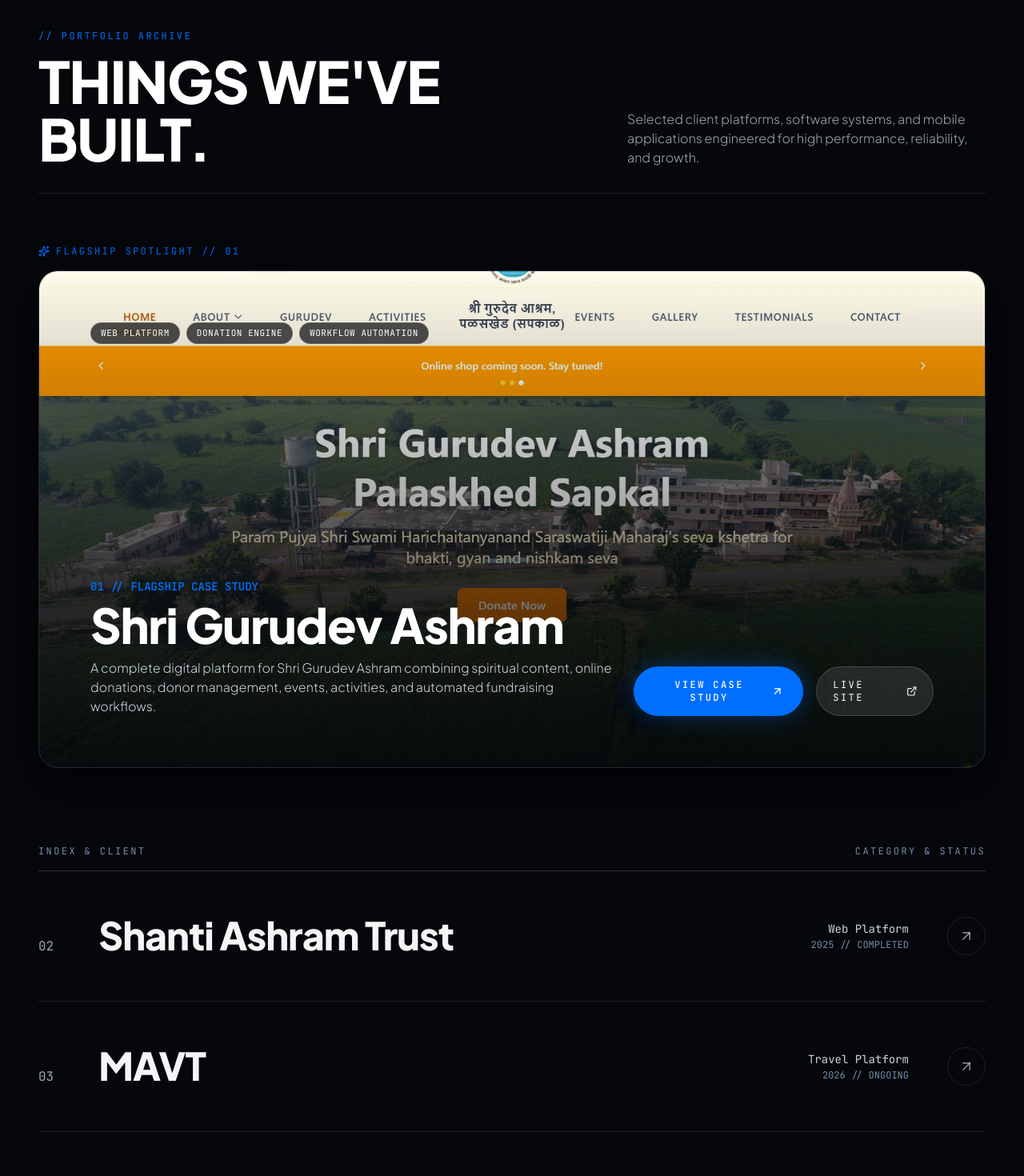
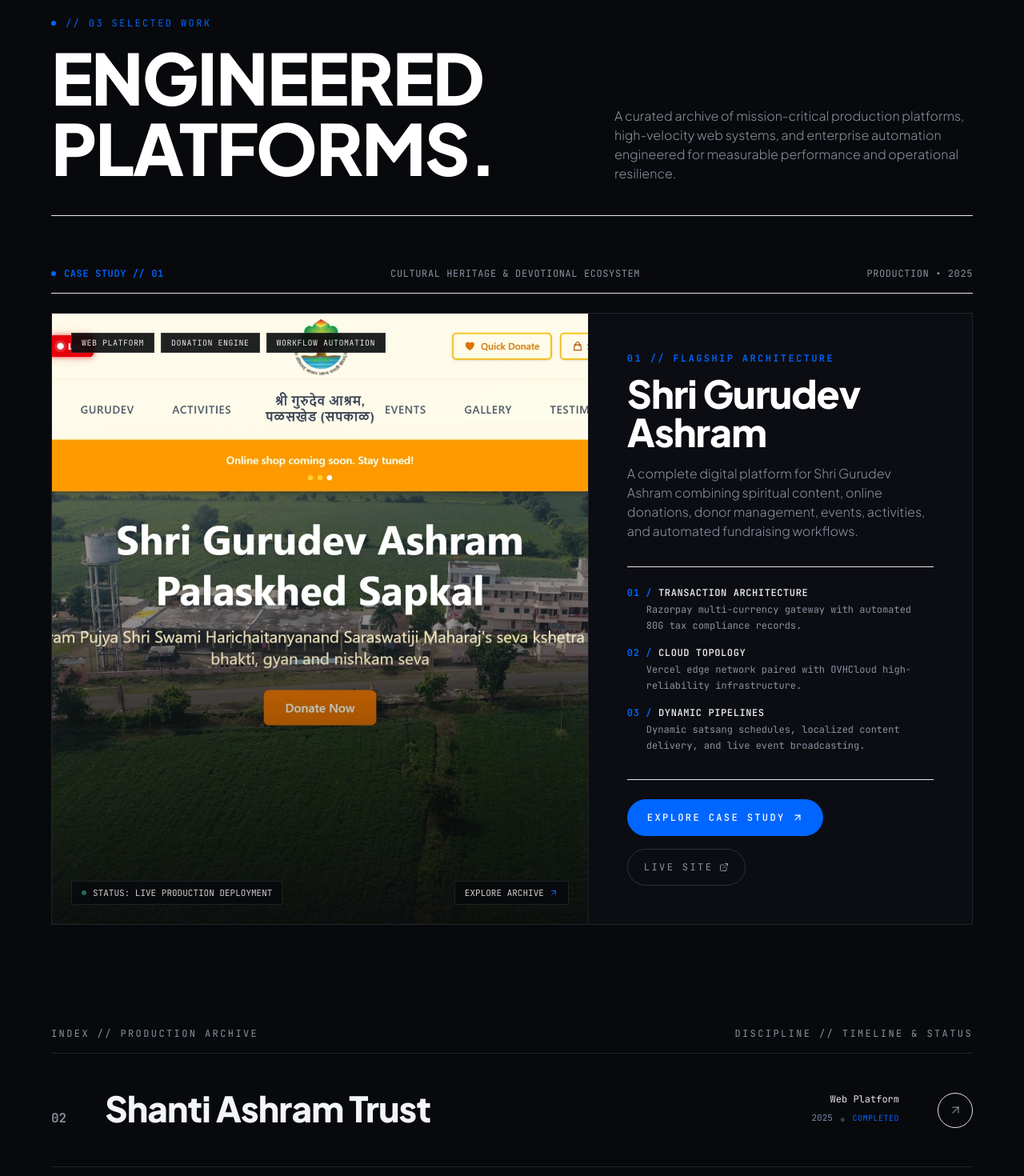
Before and after one commit to KrishnaprasadVyas/KMAI.TECH, a React (Vite) app: page / in a window 1280 px wide. Shown: the part 2120-3590 px from the top of the page at 80% size. Built offline with nearby package versions, Linux system fonts and the light colour scheme.

Commit message:
feat: redesign flagship case study 01 into architectural visual plate without card boxes

```diff
--- a/src/components/common/MagneticButton.tsx
+++ b/src/components/common/MagneticButton.tsx
@@ -90,13 +90,13 @@
 
   const variantStyles = {
     primary:
-      'bg-[#006EFF] hover:bg-[#1683FF] text-white border border-[#006EFF] shadow-[0_0_30px_rgba(0,110,255,0.35)] hover:shadow-[0_0_45px_rgba(0,110,255,0.6)]',
+      'bg-[#0066FF] hover:bg-[#0052CC] text-white border border-[#0066FF] active:scale-[0.98]',
     secondary:
-      'bg-[#0B1F3A] hover:bg-[#11294D] text-white border border-[#162B4C] hover:border-[#006EFF]/50',
+      'bg-[#121620] hover:bg-[#1A2030] text-white border border-white/10 hover:border-white/20 active:scale-[0.98]',
     outline:
-      'bg-transparent hover:bg-white/5 text-white border border-white/20 hover:border-[#006EFF]',
+      'bg-transparent hover:bg-white/5 text-white border border-white/20 hover:border-white/40 active:scale-[0.98]',
     ghost:
-      'bg-transparent hover:bg-white/5 text-white/80 hover:text-white border border-transparent',
+      'bg-transparent hover:bg-white/5 text-white/80 hover:text-white border border-transparent active:scale-[0.98]',
   };
 
   const baseClasses = `relative inline-flex items-center justify-center font-medium rounded-full transition-colors duration-300 select-none cursor-pointer ${variantStyles[variant]} ${className}`;
--- a/src/components/projects/ProjectItem.tsx
+++ b/src/components/projects/ProjectItem.tsx
@@ -33,61 +33,81 @@
       {/* Background row highlight on hover */}
       <div className="absolute inset-0 bg-white/[0.02] opacity-0 group-hover:opacity-100 transition-opacity duration-300 pointer-events-none" />
 
-      <div className="py-8 sm:py-12 md:py-14 flex flex-col md:flex-row md:items-center justify-between gap-6 relative z-10">
-        {/* Left Side: Index, Title, Status */}
-        <div className="flex items-baseline gap-6 sm:gap-10 md:gap-14">
-          <span className="font-mono text-sm md:text-base text-[#A0A7B1] group-hover:text-[#006EFF] transition-colors duration-300">
+      {/* Desktop / Tablet Row */}
+      <div className="py-8 sm:py-10 md:py-12 flex flex-col md:flex-row md:items-center justify-between gap-6 relative z-10">
+        {/* Left Side: Index, Title, Short Description */}
+        <div className="flex items-baseline gap-6 sm:gap-8 md:gap-12">
+          <span className="font-mono text-sm md:text-base font-semibold text-[#8A92A0] group-hover:text-[#0066FF] transition-colors duration-300">
             {project.number}
           </span>
 
           <div>
-            <h3 className="text-2xl sm:text-4xl md:text-5xl font-extrabold text-[#F3F5F7] group-hover:text-white group-hover:translate-x-3 transition-all duration-300 tracking-tight">
+            <h3 className="text-2xl sm:text-3xl md:text-4xl lg:text-[2.75rem] font-extrabold text-[#F3F5F7] group-hover:text-white group-hover:translate-x-3 transition-all duration-300 tracking-tight leading-tight">
               {project.title}
             </h3>
-            <p className="md:hidden mt-2 text-sm text-[#A0A7B1] font-light">
+            <p className="md:hidden mt-2 text-xs sm:text-sm text-[#A0A7B1] font-light max-w-md">
               {project.shortDescription}
             </p>
           </div>
         </div>
 
         {/* Right Side: Category, Year & Action Icon */}
-        <div className="flex items-center justify-between md:justify-end gap-6 sm:gap-12 pl-12 md:pl-0">
-          <div className="flex flex-col md:items-end">
-            <span className="text-xs sm:text-sm font-mono text-[#CBD5E1] group-hover:text-white transition-colors">
+        <div className="hidden md:flex items-center gap-8 lg:gap-12">
+          <div className="flex flex-col items-end text-right">
+            <span className="text-xs font-mono text-white/90 group-hover:text-white transition-colors">
               {project.category}
             </span>
-            <span className="text-xs font-mono text-[#758BAA] mt-0.5">
-              {project.year} // {project.status}
+            <div className="flex items-center gap-2 mt-1">
+              <span className="text-[11px] font-mono text-[#758BAA]">
+                {project.year}
+              </span>
+              <span className="text-white/20">•</span>
+              <span className="text-[10px] font-mono text-[#0066FF] uppercase tracking-wider">
+                {project.status}
               </span>
             </div>
+          </div>
 
-          <div className="w-12 h-12 rounded-full border border-white/10 group-hover:border-[#006EFF] group-hover:bg-[#006EFF] flex items-center justify-center text-white/50 group-hover:text-white transition-all duration-300 group-hover:scale-110 shadow-none group-hover:shadow-[0_0_20px_rgba(0,110,255,0.4)]">
-            <ArrowUpRight size={20} className="transform group-hover:rotate-45 transition-transform duration-300" />
+          <div className="w-11 h-11 rounded-full border border-white/12 group-hover:border-[#0066FF] group-hover:bg-[#0066FF] flex items-center justify-center text-white/40 group-hover:text-white transition-all duration-300 group-hover:scale-105">
+            <ArrowUpRight size={17} className="transform group-hover:rotate-45 transition-transform duration-300" />
           </div>
         </div>
       </div>
 
-      {/* Mobile Inline Visual (rendered on touch screens where hover cursor is disabled) */}
-      <div className="md:hidden pb-6 pl-12">
-        <div className="rounded-xl overflow-hidden border border-white/10 bg-[#08111F] max-w-md">
+      {/* Mobile-Only Dedicated Visual Layout */}
+      <div className="md:hidden pb-6">
+        <div className="overflow-hidden border border-white/10 bg-[#0A0D14] w-full">
+          <div className="aspect-[16/10] w-full overflow-hidden">
             <img
               src={project.image}
               alt={project.title}
-            className="w-full h-auto object-cover"
+              className="w-full h-full object-cover"
               loading="lazy"
             />
           </div>
-        <div className="mt-3 flex items-center gap-4">
-          <span className="text-xs font-mono text-[#006EFF]">Tap for Case Study</span>
+        </div>
+
+        <div className="mt-3 flex items-center justify-between">
+          <div className="flex items-center gap-2">
+            <span className="text-[11px] font-mono text-[#0066FF] font-medium tracking-wide">
+              VIEW CASE STUDY →
+            </span>
+            <span className="text-white/20">•</span>
+            <span className="text-[10px] font-mono text-[#8A92A0]">
+              {project.year}
+            </span>
+          </div>
+
           {project.url && (
             <a
               href={project.url}
               target="_blank"
               rel="noopener noreferrer"
               onClick={(e) => e.stopPropagation()}
-              className="text-xs font-mono text-[#A0A7B1] flex items-center gap-1 hover:text-white"
+              className="text-[11px] font-mono text-[#A0A7B1] flex items-center gap-1 hover:text-white transition-colors"
             >
-              Live URL <ExternalLink size={12} />
+              <span>LIVE</span>
+              <ExternalLink size={11} />
             </a>
           )}
         </div>
--- a/src/components/sections/SelectedWork.tsx
+++ b/src/components/sections/SelectedWork.tsx
@@ -1,7 +1,7 @@
 import React, { useState, useRef, useEffect } from 'react';
 import gsap from 'gsap';
 import { ScrollTrigger } from 'gsap/ScrollTrigger';
-import { ArrowUpRight, Sparkles, ExternalLink } from 'lucide-react';
+import { ArrowUpRight, ExternalLink } from 'lucide-react';
 import { projects } from '../../data/projects';
 import type { Project } from '../../types';
 import { ProjectItem } from '../projects/ProjectItem';
@@ -35,7 +35,7 @@
         featuredImgRef.current,
         { scale: 1.0 },
         {
-          scale: 1.08,
+          scale: 1.06,
           ease: 'none',
           scrollTrigger: {
             trigger: featuredRef.current,
@@ -60,93 +60,153 @@
   return (
     <section
       id="work"
-      className="relative py-28 md:py-40 px-6 md:px-12 bg-[#05070B] border-b border-white/5"
+      className="relative scroll-mt-24 py-24 md:py-36 px-6 md:px-12 lg:px-16 bg-[#08090C] border-b border-white/8"
     >
       <div className="max-w-7xl mx-auto">
-        {/* Section Header */}
-        <div className="flex flex-col md:flex-row md:items-end justify-between mb-16 gap-6 border-b border-white/10 pb-8">
+        {/* Section Architectural Header */}
+        <div className="flex flex-col md:flex-row md:items-end justify-between mb-16 gap-8 border-b border-white/8 pb-10">
           <div>
-            <span className="font-mono text-xs tracking-widest text-[#006EFF] uppercase block mb-3">
-              // PORTFOLIO ARCHIVE
+            <div className="flex items-center gap-3 mb-4">
+              <span className="w-1.5 h-1.5 rounded-full bg-[#0066FF]" />
+              <span className="font-mono text-xs tracking-widest text-[#0066FF] uppercase">
+                // 03 SELECTED WORK
               </span>
-            <h2 className="text-4xl sm:text-6xl md:text-7xl font-extrabold text-white tracking-tight">
-              THINGS WE'VE BUILT.
+            </div>
+            <h2 className="text-4xl sm:text-6xl md:text-7xl lg:text-[5.5rem] font-extrabold text-white tracking-tight leading-[0.95]">
+              ENGINEERED PLATFORMS.
             </h2>
           </div>
           <div className="max-w-md">
-            <p className="text-sm sm:text-base text-[#A0A7B1] font-light">
-              Selected client platforms, software systems, and mobile applications engineered for high performance, reliability, and growth.
+            <p className="text-sm sm:text-base text-[#8A92A0] font-light leading-relaxed">
+              A curated archive of mission-critical production platforms, high-velocity web systems, and enterprise automation engineered for measurable performance and operational resilience.
             </p>
           </div>
         </div>
 
         {/* ========================================================================= */}
-        {/* FEATURED FLAGSHIP SPOTLIGHT (01: SHRI GURUDEV ASHRAM) */}
+        {/* MONUMENTAL FLAGSHIP CASE STUDY (01: SHRI GURUDEV ASHRAM) */}
         {/* ========================================================================= */}
-        <div className="mb-24">
-          <div className="flex items-center gap-2 mb-4">
-            <Sparkles size={14} className="text-[#006EFF]" />
-            <span className="font-mono text-xs text-[#006EFF] tracking-widest uppercase">
-              FLAGSHIP SPOTLIGHT // 01
+        <div className="mb-24 sm:mb-32" data-flagship="true">
+          {/* Top Architectural Telemetry Bar */}
+          <div className="flex items-center justify-between gap-4 pb-4 border-b border-white/8 mb-6 font-mono text-xs uppercase tracking-wider">
+            <div className="flex items-center gap-2.5">
+              <span className="w-1.5 h-1.5 rounded-full bg-[#0066FF]" />
+              <span className="text-[#0066FF] font-semibold">CASE STUDY // 01</span>
+            </div>
+            <span className="hidden sm:inline-block text-[#8A92A0]">
+              CULTURAL HERITAGE &amp; DEVOTIONAL ECOSYSTEM
+            </span>
+            <span className="text-[#8A92A0]">
+              PRODUCTION • 2025
             </span>
           </div>
 
+          {/* Asymmetric Case Study Enclosure (Architectural Plate + Dossier) */}
           <div
             ref={featuredRef}
-            className="group relative rounded-3xl overflow-hidden border border-white/10 bg-[#08111F] shadow-[0_20px_60px_rgba(0,0,0,0.7)] cursor-pointer"
+            className="border border-white/10 bg-[#0B0D13] grid grid-cols-1 lg:grid-cols-12 overflow-hidden transition-all duration-300"
+          >
+            {/* Visual Plate (Desktop: 7 cols, Mobile: full width) */}
+            <div
+              className="lg:col-span-7 xl:col-span-7 relative overflow-hidden bg-[#060709] group cursor-pointer border-b lg:border-b-0 lg:border-r border-white/10"
               onClick={() => setSelectedCaseStudy(featuredProject)}
               onMouseEnter={() => onCursorChange?.('image', 'EXPLORE')}
               onMouseLeave={() => onCursorChange?.('default')}
             >
-            {/* Parallax Container */}
-            <div className="w-full h-[400px] sm:h-[520px] md:h-[620px] overflow-hidden relative">
+              <div className="relative aspect-[16/10] sm:aspect-[16/10] lg:aspect-auto lg:h-full min-h-[300px] sm:min-h-[420px] lg:min-h-[540px] overflow-hidden">
                 <img
                   ref={featuredImgRef}
                   src={featuredProject.image}
                   alt={featuredProject.title}
-                className="w-full h-full object-cover object-center transform-gpu will-change-transform"
+                  className="w-full h-full object-cover object-center transform-gpu will-change-transform transition-transform duration-700 ease-out group-hover:scale-[1.03]"
                 />
 
-              {/* Gradient Dark Overlay for Legibility */}
-              <div className="absolute inset-0 bg-gradient-to-t from-[#05070B] via-[#05070B]/40 to-transparent opacity-90 group-hover:opacity-75 transition-opacity duration-500" />
-            </div>
+                {/* Ambient vignette gradient for legibility */}
+                <div className="absolute inset-0 bg-gradient-to-t from-[#08090C] via-transparent to-transparent opacity-80 pointer-events-none" />
 
-            {/* Content Overlay */}
-            <div className="absolute inset-0 p-8 sm:p-12 md:p-16 flex flex-col justify-between pointer-events-none">
-              {/* Top Tags */}
-              <div className="flex flex-wrap gap-2 pointer-events-auto">
+                {/* Top Deliverable Badges */}
+                <div className="absolute top-4 left-4 sm:top-6 sm:left-6 flex flex-wrap gap-2 pointer-events-none">
                   {['WEB PLATFORM', 'DONATION ENGINE', 'WORKFLOW AUTOMATION'].map((badge) => (
                     <span
                       key={badge}
-                    className="px-3 py-1 rounded-full bg-[#05070B]/70 backdrop-blur-md border border-white/15 text-[11px] font-mono tracking-wider text-white"
+                      className="px-3 py-1 bg-[#08090C]/90 backdrop-blur-sm border border-white/10 text-[10px] font-mono tracking-wider text-white/90 uppercase"
                     >
                       {badge}
                     </span>
                   ))}
                 </div>
 
-              {/* Bottom Info & CTAs */}
-              <div className="pointer-events-auto flex flex-col lg:flex-row lg:items-end justify-between gap-6">
+                {/* Bottom Status Bar inside visual plate */}
+                <div className="absolute bottom-4 left-4 right-4 sm:bottom-6 sm:left-6 sm:right-6 flex items-center justify-between pointer-events-none">
+                  <div className="flex items-center gap-2 px-3 py-1.5 bg-[#08090C]/85 backdrop-blur-sm border border-white/10 font-mono text-[10px] sm:text-[11px] text-white/80">
+                    <span className="w-1.5 h-1.5 rounded-full bg-emerald-400 animate-pulse" />
+                    <span>STATUS: LIVE PRODUCTION DEPLOYMENT</span>
+                  </div>
+
+                  <span className="hidden sm:inline-flex items-center gap-1.5 font-mono text-[11px] text-white/80 bg-[#08090C]/85 backdrop-blur-sm px-3 py-1.5 border border-white/10 group-hover:text-white transition-colors">
+                    <span>EXPLORE ARCHIVE</span>
+                    <ArrowUpRight size={12} className="text-[#0066FF]" />
+                  </span>
+                </div>
+              </div>
+            </div>
+
+            {/* Specification Dossier (Desktop: 5 cols, Mobile: full width) */}
+            <div className="lg:col-span-5 xl:col-span-5 p-6 sm:p-8 md:p-10 lg:p-12 flex flex-col justify-between bg-[#0B0D13]">
               <div>
-                  <span className="font-mono text-sm text-[#006EFF] font-bold block mb-2">
-                    01 // FLAGSHIP CASE STUDY
+                <span className="font-mono text-xs text-[#0066FF] tracking-widest uppercase block mb-3 font-semibold">
+                  01 // FLAGSHIP ARCHITECTURE
                 </span>
-                  <h3 className="text-3xl sm:text-5xl md:text-6xl font-extrabold text-white tracking-tight">
+                <h3 className="text-3xl sm:text-4xl md:text-5xl font-extrabold text-white tracking-tight leading-[1.05] mb-4">
                   {featuredProject.title}
                 </h3>
-                  <p className="mt-3 text-sm sm:text-base text-[#CBD5E1] max-w-2xl font-light">
+                <p className="text-sm sm:text-base text-[#8A92A0] font-light leading-relaxed mb-8">
                   {featuredProject.description}
+                </p>
+
+                {/* Deliverables Telemetry Breakdown */}
+                <div className="space-y-4 pt-6 border-t border-white/8 mb-8">
+                  <div className="space-y-1">
+                    <div className="font-mono text-xs font-semibold text-white/90 uppercase tracking-wider flex items-center gap-2">
+                      <span className="text-[#0066FF]">01 /</span>
+                      <span>TRANSACTION ARCHITECTURE</span>
+                    </div>
+                    <p className="font-mono text-xs text-[#8A92A0] leading-relaxed pl-6">
+                      Razorpay multi-currency gateway with automated 80G tax compliance records.
                     </p>
                   </div>
 
-                <div className="flex items-center gap-4">
+                  <div className="space-y-1">
+                    <div className="font-mono text-xs font-semibold text-white/90 uppercase tracking-wider flex items-center gap-2">
+                      <span className="text-[#0066FF]">02 /</span>
+                      <span>CLOUD TOPOLOGY</span>
+                    </div>
+                    <p className="font-mono text-xs text-[#8A92A0] leading-relaxed pl-6">
+                      Vercel edge network paired with OVHCloud high-reliability infrastructure.
+                    </p>
+                  </div>
+
+                  <div className="space-y-1">
+                    <div className="font-mono text-xs font-semibold text-white/90 uppercase tracking-wider flex items-center gap-2">
+                      <span className="text-[#0066FF]">03 /</span>
+                      <span>DYNAMIC PIPELINES</span>
+                    </div>
+                    <p className="font-mono text-xs text-[#8A92A0] leading-relaxed pl-6">
+                      Dynamic satsang schedules, localized content delivery, and live event broadcasting.
+                    </p>
+                  </div>
+                </div>
+              </div>
+
+              {/* Action Controls */}
+              <div className="pt-6 border-t border-white/8 flex flex-wrap items-center gap-4">
                 <MagneticButton
                   variant="primary"
                   className="px-6 py-3.5 text-xs font-mono tracking-widest uppercase"
                   onClick={() => setSelectedCaseStudy(featuredProject)}
                 >
-                    <span>VIEW CASE STUDY</span>
-                    <ArrowUpRight size={16} />
+                  <span>EXPLORE CASE STUDY</span>
+                  <ArrowUpRight size={14} />
                 </MagneticButton>
 
                 {featuredProject.url && (
@@ -154,27 +214,25 @@
                     href={featuredProject.url}
                     target="_blank"
                     rel="noopener noreferrer"
-                      onClick={(e) => e.stopPropagation()}
-                      className="inline-flex items-center gap-2 px-5 py-3.5 rounded-full bg-white/10 hover:bg-white/20 border border-white/15 text-white font-mono text-xs tracking-widest transition-colors"
+                    className="inline-flex items-center gap-2 px-5 py-3.5 rounded-full border border-white/15 hover:border-white/30 text-[#8A92A0] hover:text-white font-mono text-xs tracking-widest transition-colors"
                     title="Launch Live Project"
                   >
                     <span>LIVE SITE</span>
-                      <ExternalLink size={14} />
+                    <ExternalLink size={12} />
                   </a>
                 )}
               </div>
             </div>
           </div>
         </div>
-        </div>
 
         {/* ========================================================================= */}
-        {/* EDITORIAL PROJECTS LIST (PROJECTS 02 THROUGH 06) */}
+        {/* EDITORIAL PROJECTS ARCHIVE LIST (PROJECTS 02 THROUGH 06) */}
         {/* ========================================================================= */}
         <div className="flex flex-col">
-          <div className="hidden md:flex items-center justify-between pb-4 border-b border-white/15 font-mono text-xs text-[#758BAA] uppercase tracking-widest">
-            <span>INDEX &amp; CLIENT</span>
-            <span>CATEGORY &amp; STATUS</span>
+          <div className="hidden md:flex items-center justify-between pb-4 border-b border-white/10 font-mono text-xs text-[#8A92A0] uppercase tracking-widest">
+            <span>INDEX // PRODUCTION ARCHIVE</span>
+            <span>DISCIPLINE // TIMELINE &amp; STATUS</span>
           </div>
 
           {remainingProjects.map((project) => (
```
Also changed, not shown: 1 other file (tests, documents, lock files or other folders). Lines whose indentation alone changed are shown as unchanged.
